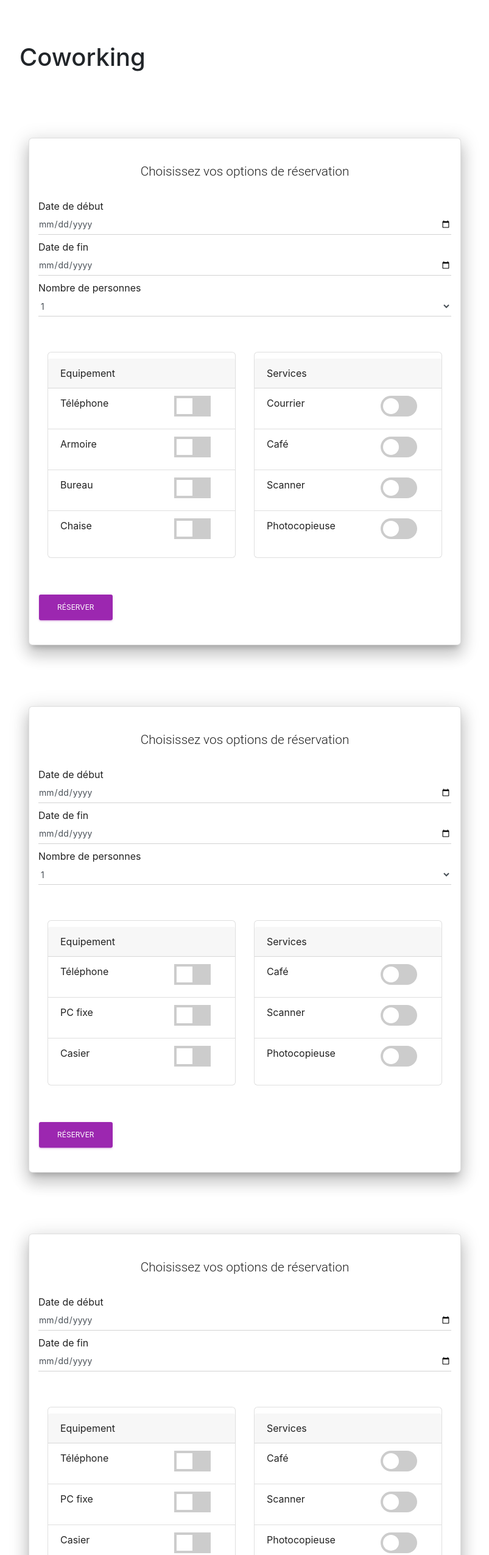
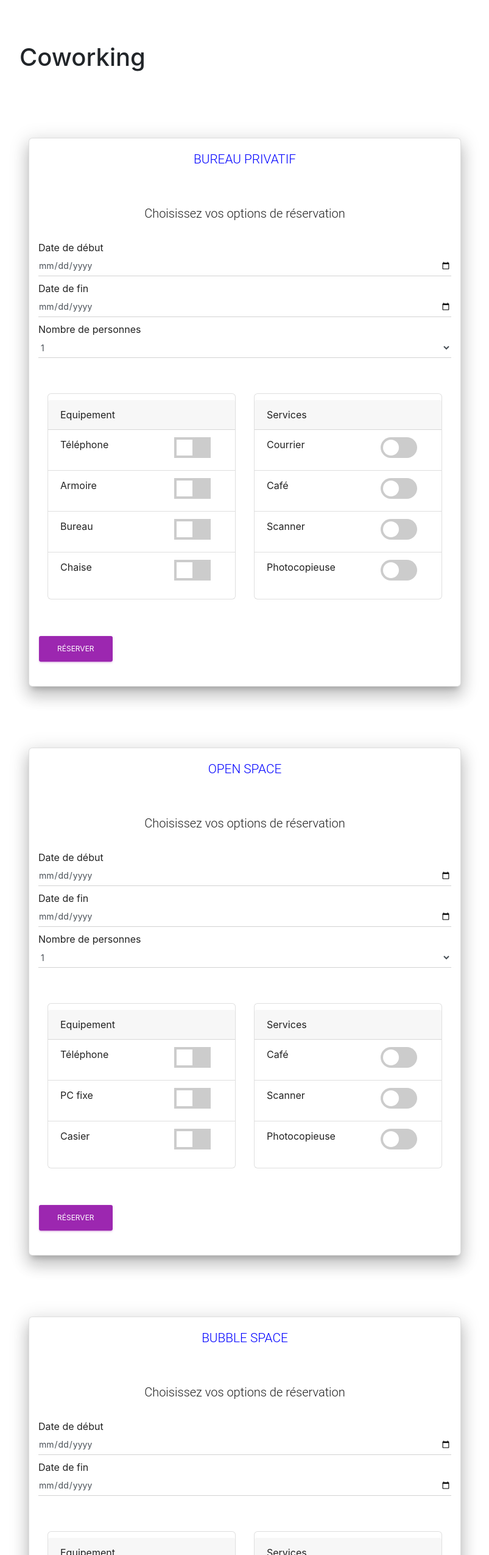
Before and after one commit to AdrienHorgnies/coworking-wavre, an Angular app: page / in a window 1280 px wide. Shown: the top 2550 px of the page at 61% size, without its empty margins (53-856 px from the left). Built offline with nearby package versions, Linux system fonts and the light colour scheme.

Commit message:
booking spaces private, open, bubble

```diff
--- a/src/app/bookingspacebubble/bookingspacebubble.component.html
+++ b/src/app/bookingspacebubble/bookingspacebubble.component.html
@@ -11,12 +11,14 @@
                 <div class="card wizard-card" data-color="red" id="wizard">
                     <form action="" method="">
                         <!--        You can switch " data-color="blue" "  with one of the next bright colors: "green", "orange", "red", "purple"             -->
-
+                        <div>
+                            <h4 class="info-text" style="color: blue;">BUBBLE SPACE</h4>
+                        </div>
 
                         <div class="tab-content">
 
                             <div>
-                                <h4 class="info-text">Choisissez vos options de réservation </h4>
+                                <h5 class="info-text">Choisissez vos options de réservation </h5>
 
 
                                 <span class="form-label">Date de début</span>
--- a/src/app/bookingspaceopen/bookingspaceopen.component.html
+++ b/src/app/bookingspaceopen/bookingspaceopen.component.html
@@ -11,12 +11,14 @@
                 <div class="card wizard-card" data-color="red" id="wizard">
                     <form action="" method="">
                         <!--        You can switch " data-color="blue" "  with one of the next bright colors: "green", "orange", "red", "purple"             -->
-
+                        <div>
+                            <h4 class="info-text" style="color: blue;">OPEN SPACE</h4>
+                        </div>
 
                         <div class="tab-content">
 
                             <div>
-                                <h4 class="info-text">Choisissez vos options de réservation </h4>
+                                <h5 class="info-text">Choisissez vos options de réservation </h5>
 
 
                                 <span class="form-label">Date de début</span>
--- a/src/app/bookingspaceprivate/bookingspace.component.html
+++ b/src/app/bookingspaceprivate/bookingspace.component.html
@@ -11,12 +11,14 @@
                 <div class="card wizard-card" data-color="red" id="wizard">
                     <form action="" method="">
                         <!--        You can switch " data-color="blue" "  with one of the next bright colors: "green", "orange", "red", "purple"             -->
-
+                        <div>
+                            <h4 class="info-text" style="color: blue;">BUREAU PRIVATIF</h4>
+                        </div>
 
                         <div class="tab-content">
 
                             <div>
-                                <h4 class="info-text">Choisissez vos options de réservation </h4>
+                                <h5 class="info-text">Choisissez vos options de réservation </h5>
 
 
                                 <span class="form-label">Date de début</span>
```
